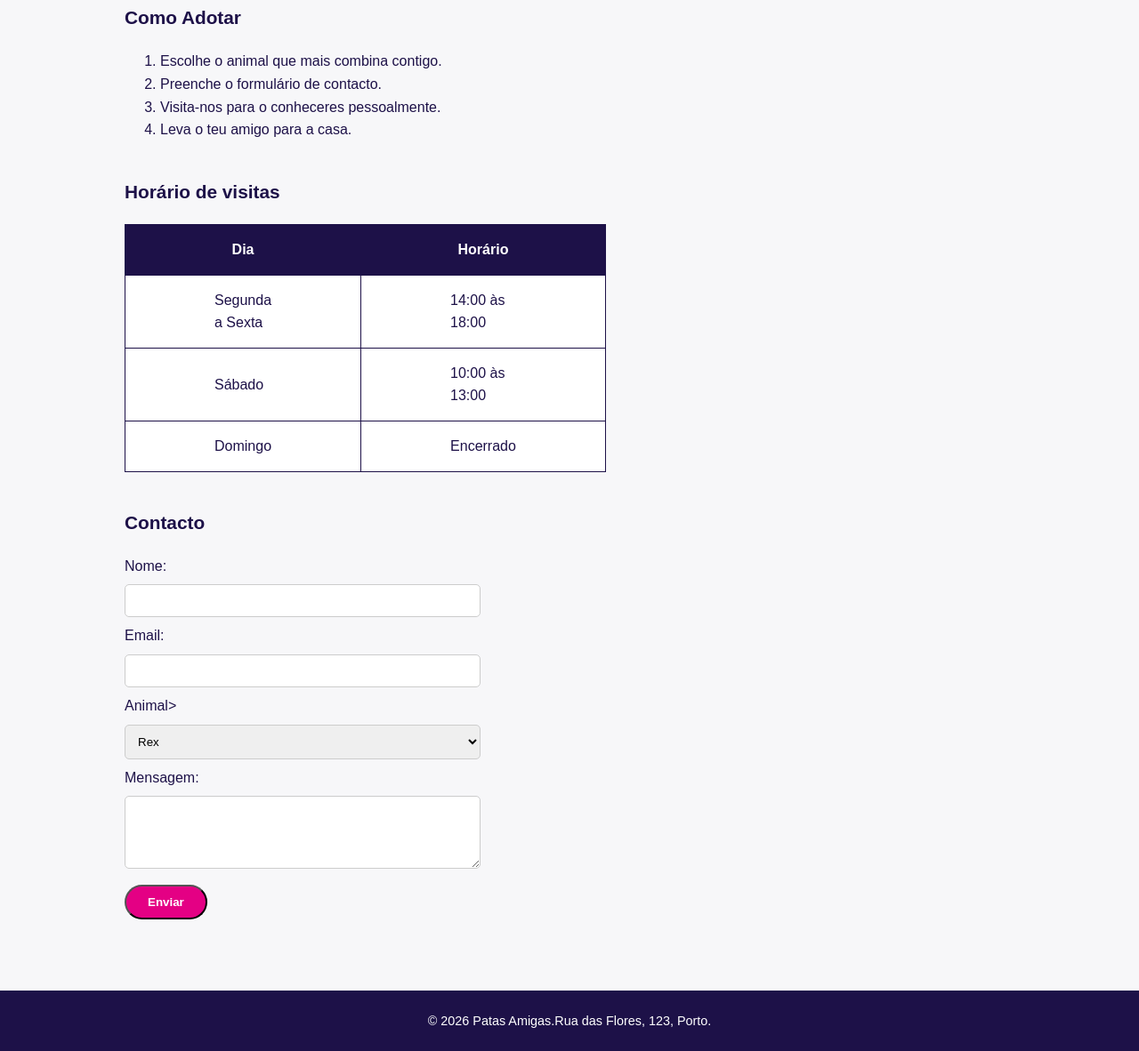
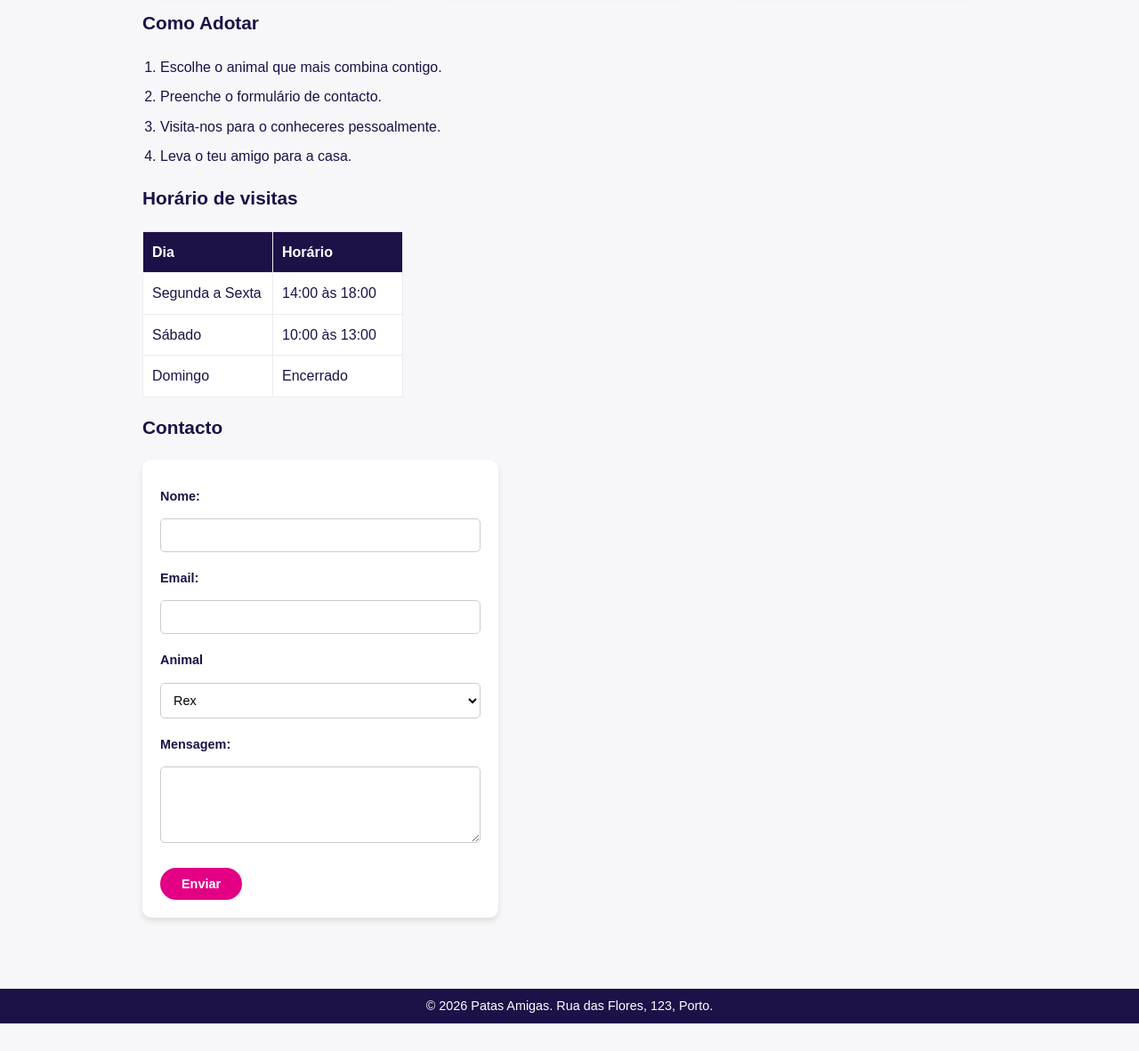
Before and after one commit to m-clarasouza/patas-amigas, a plain HTML site: page index.html in a window 1280 px wide. Shown: the part 779-1961 px from the top of the page at 89% size. After the commit the page ends 1930 px from the top, so only its background shows below. Drawn offline with Linux system fonts and the light colour scheme.

Commit message:
melhorando css

```diff
--- a/css/style.css
+++ b/css/style.css
@@ -11,6 +11,7 @@ body{
     max-width: 1000px;
     margin: 0 auto;
     padding: 20px;
+    box-sizing: border-box;
 }
 
 header{
@@ -18,19 +19,19 @@ header{
     border-bottom: 1px solid #e2e8f0;
 }
 
-.cabecalho-conteudo{
+.cabeçalho{
     display: flex;
     justify-content: space-between;
     align-items: center;
     padding: 15px 20px;
 }
 
-.logotipo{
+.logo{
     font-weight: bold;
     font-size: 1.2rem;
 }
 
-.logotipo span{
+.logo span{
     color: #e40084;
 }
 
@@ -40,6 +41,7 @@ nav ul{
     gap: 20px;
     margin: 0;
     padding: 0;
+    flex-wrap: wrap;
 }
 
 nav a{
@@ -57,6 +59,7 @@ nav a:hover{
     color: #ffffff;
     text-align: center;
     padding: 50px 20px;
+    margin-bottom: 30px;
 }
 
 .destaque h1{
@@ -64,7 +67,7 @@ nav a:hover{
     margin-top: 0px;
 }
 
-destaque p{
+.destaque p{
     max-width: 600px;
     margin: 0 auto 25px auto;
     font-size: 0.95rem;
@@ -79,17 +82,27 @@ destaque p{
     border-radius: 20px;
     font-weight: bold;
     cursor: pointer;
+    border: none;
+    font-size: 0.9rem;
+}
+
+.botao:hover{
+    background-color: #88006a;
+}
+
+.seccao{
+    margin-bottom: 40px;
 }
 
 h2{
     font-size: 1.3rem;
     margin-bottom: 20px;
-    margin-top: 40px;
 }
 
 .cartoes-container{
     display: flex;
     gap: 24px;
+    flex-wrap: wrap;
 }
 
 .cartao {
@@ -101,13 +114,26 @@ h2{
     box-shadow: 0 4px 6px rgba(0, 0, 0, 0.1);
     text-align: center;
     background-color: #ffffff;
+    position: relative;
+}
+
+.selo-novo {
+    position: absolute;
+    top: 25px;
+    right: 25px;
+    background-color: #e40084;
+    color: #ffffff;
+    padding: 5px 10px;
+    border-radius: 19px;
+    font-size: 0.8rem;
+    font-weight: bold;
 }
 
 .cartao img{
     width: 100%;
     height: auto;
     object-fit: contain;
-    border-radius: 20px;
+    border-radius: 15px;
     margin-bottom: 10px;
 }
 
@@ -121,6 +147,15 @@ h2{
     margin: 0;
 }
 
+#adotar ol{
+    font-size: 1rem;
+    padding-left: 20px;
+}
+
+#adotar li{
+    margin-bottom: 8px;
+}
+
 table{
     background-color: #ffffff;
     width: 100%;
@@ -130,16 +165,17 @@ table{
 }
 
 th, td{
-    border: 1px solid #1d1148;
-    padding: 15px 100px;
-    text-align:flex-start;
+    border: 1px solid #ebeaf0;
+    padding: 10px;
 
-    border-bottom: 1px solid #1d1148;
 }
 
 th{
     background-color: #1d1148;
     color: #ffffff;
+    min-width: 125px;
+    text-align: left;
+
 }
 
 .seccao-contacto form{
@@ -150,6 +186,22 @@ th{
     max-width: 400px;
 }
 
+form{
+    background-color: #ffffff;
+    padding: 20px;
+    border-radius: 10px;
+    max-width: 400px;
+    box-shadow: 0 4px 6px rgba(0, 0, 0, 0.1);
+    box-sizing: border-box;
+}
+form label{
+    font-weight: bold;
+    margin-bottom: 5px;
+    display: block;
+    margin-top: 10px;
+    font-size: 0.9rem;
+}
+
 .seccao-contacto input, .seccao-contacto textarea, .seccao-contacto select{
     padding: 10px;
     border: 1px solid #ccc;
@@ -157,10 +209,26 @@ th{
     font-family:inherit;
 }
 
-.seccao-contacto button{
+form label first-of-type{
+    margin-top: 0;
+}
+
+form input, form textarea, form select{
+    width: 100%;
+    padding: 10px;
+    border: 1px solid #ccc;
+    border-radius: 4px;
+    box-sizing: border-box;
+    font-family: inherit;
+    font-size: 0.9rem;
+    background-color: #fff;
+}
+
+form button{
+    margin-top: 20px;
     align-self: flex-start;
-    margin-top: 10px;
 }
+
 
 footer{
     background-color: #1d1148;
@@ -170,3 +238,7 @@ footer{
     margin-top: 20px;
     font-size: 0.9rem;
 }
+
+footer p{
+    margin: 0;
+}
--- a/index.html
+++ b/index.html
@@ -7,6 +7,7 @@
     <title>Patas Amigas</title>
 
 </head>
+<link rel="icon" type="image/png" href="https://encrypted-tbn0.gstatic.com/images?q=tbn:ANd9GcQ8ZMxoskjzNWDkmKokEF5mY92UPop34t9dYwEfaept3Q&s=10">
 <body>
     <header>
         <div class="cabeçalho">
@@ -16,7 +17,7 @@
             <nav>
                 <ul>
                     <li><a href="#animais">Animais</a></li>
-                    <li><a href="#adotar">Como Adotar</a></li>
+                    <li><a href="#adotar">Como adotar</a></li>
                     <li><a href="#visitas">Visitas</a></li>
                     <li><a href="#contacto">Contacto</a></li>
                 </ul>
@@ -37,6 +38,7 @@
             <div class="cartoes-container">
 
                 <article class="cartao">
+                    <span class="selo-novo">Novo</span>
                     <img src="img/cao.svg" alt="Foto de um cão">
                     <h3>Rex</h3>
                     <p>Cão, 3 anos. Adora passear e brincar com a bola</p>
@@ -101,7 +103,7 @@
                 <label for="email">Email:</label>
                 <input type="email" id="email" name="email" required>
 
-                <label for="animal">Animal></label>
+                <label for="animal">Animal</label>
                 <select id="animal" name="animal">
                     <option value="rex">Rex</option>
                     <option value="mia">Mia</option>
@@ -118,7 +120,7 @@
     </main>
 
     <footer>
-        <p>&copy; 2026 Patas Amigas.Rua das Flores, 123, Porto.</p>
+        <p>&copy; 2026 Patas Amigas. Rua das Flores, 123, Porto.</p>
     </footer>
 
 
```
